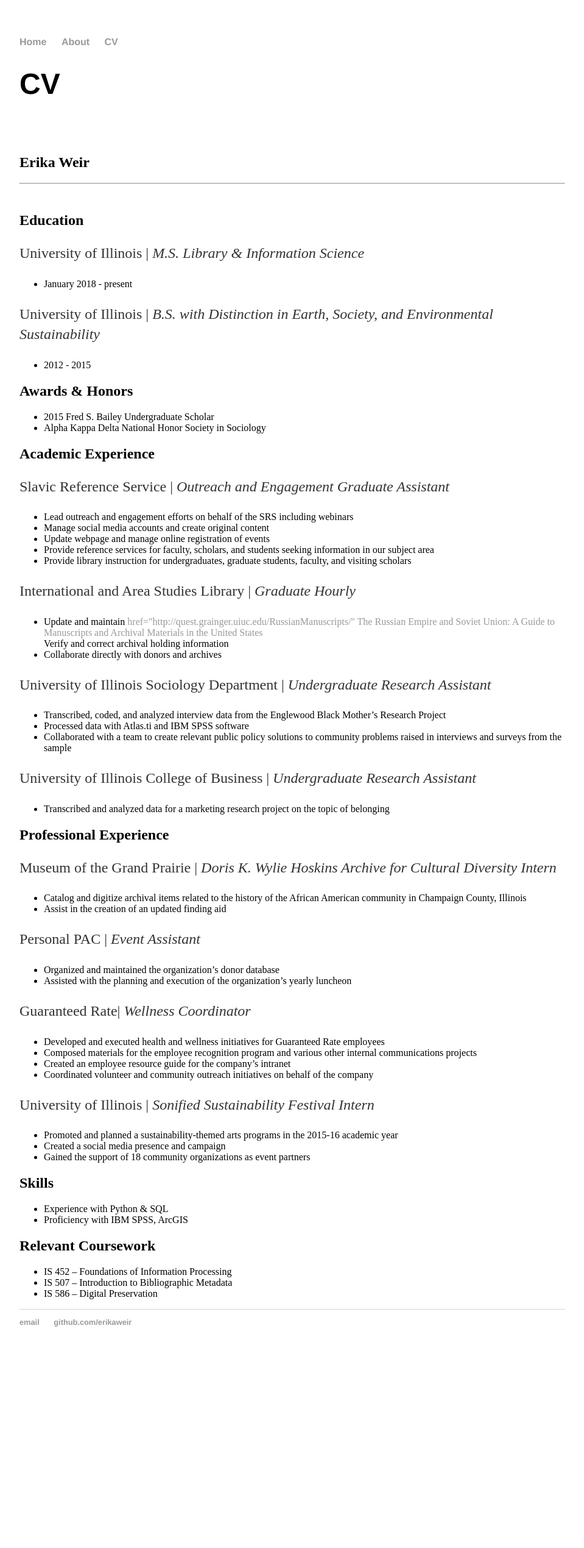
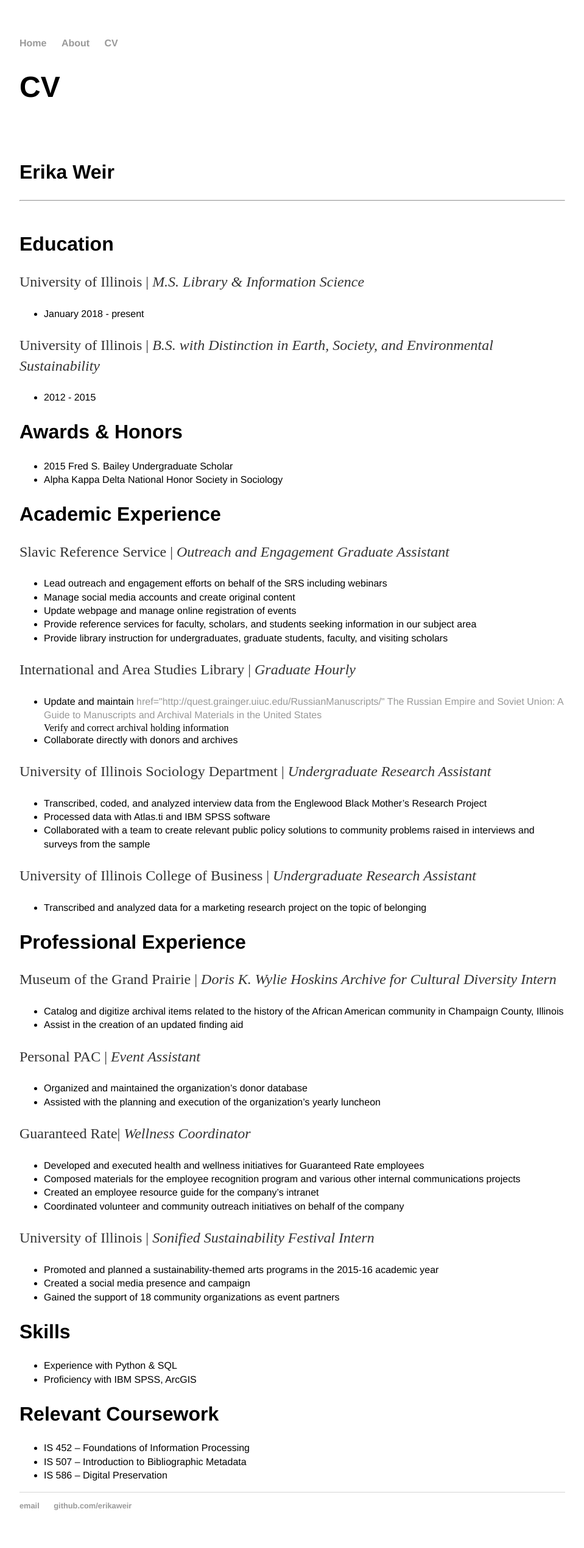
Before and after one commit to tracyJCI/erikaweir.github.io, a Jekyll site: the page built from cv/index.html, in a window 1280 px wide. Shown: the whole page at 61% size, without its empty margins (160-1119 px from the left). Built offline with Jekyll 4.4.1, drawn with Linux system fonts in a browser that asks for light colours; before the commit the page ends 2236 px from its top, so only the background shows below that.

Commit message:
Update main.css

```diff
--- a/css/main.css
+++ b/css/main.css
@@ -1,12 +1,14 @@
 body {
     margin: 60px auto;
     width: 70%;
+
 }
 nav ul, footer ul {
     font-family:'Helvetica', 'Arial', 'Sans-Serif';
     padding: 0px;
     list-style: none;
     font-weight: bold;
+
 }
 nav ul li, footer ul li {
     display: inline;
@@ -23,10 +25,19 @@ h1 {
     font-size: 3em;
     font-family:'Helvetica', 'Arial', 'Sans-Serif';
 }
+h2 {
+    font-size: 2em;
+    font-family:'Helvetica', 'Arial', 'Sans-Serif';
+}
 p {
     font-size: 1.5em;
     line-height: 1.4em;
     color: #333;
+}
+li {
+    font-size: 1em;
+    font-family:'Helvetica', 'Arial', 'Sans-Serif';
+    line-height: 1.4em;
 }
 footer {
     border-top: 1px solid #d5d5d5;
```
